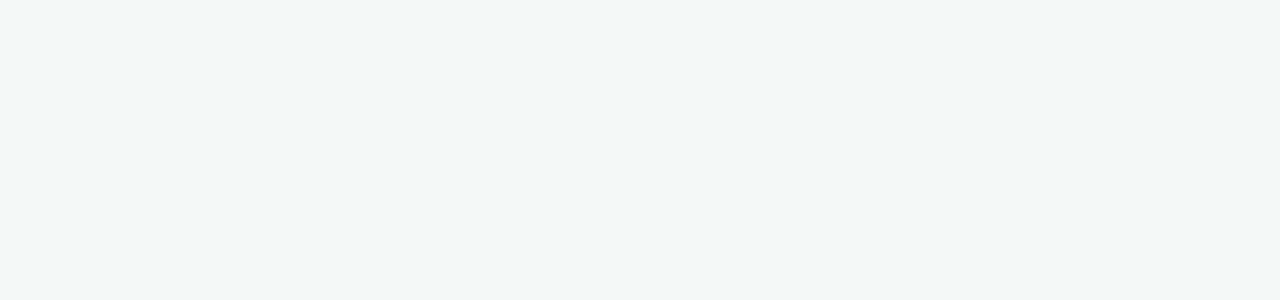
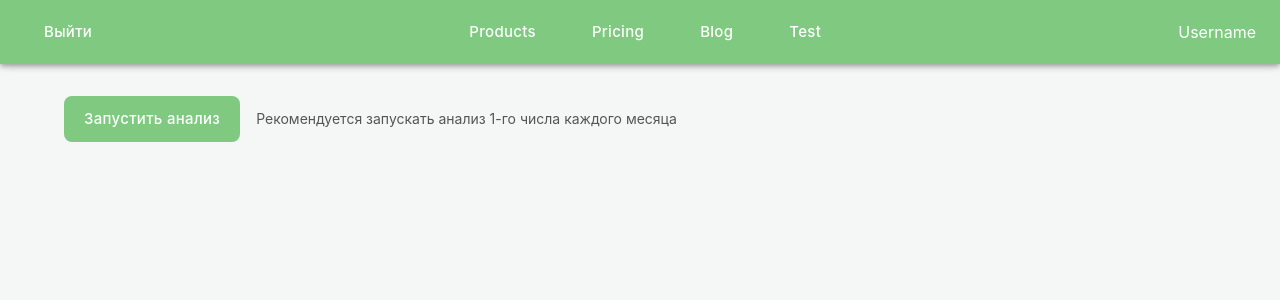
Before and after one commit to MaksimovYuriy/ServiceFlow_front, a React (Vite) app: page /admin/price_analysis in a window 1280 px wide. Before the commit this address had no page. Shown: the top 300 px of the page. Built offline with nearby package versions, Linux system fonts and the light colour scheme.

Commit message:
Страница анализа

```diff
--- /dev/null
+++ b/src/api/hooks/price_analysis/useApplyPrice.ts
@@ -0,0 +1,14 @@
+import { useMutation, useQueryClient } from "@tanstack/react-query";
+import { applyServicePrice } from "../../price_analysis";
+
+export function useApplyPrice() {
+  const queryClient = useQueryClient();
+
+  return useMutation({
+    mutationFn: ({ serviceId, price }: { serviceId: number; price: number }) =>
+      applyServicePrice(serviceId, price),
+    onSuccess: () => {
+      queryClient.invalidateQueries({ queryKey: ["services"] });
+    },
+  });
+}
--- /dev/null
+++ b/src/api/hooks/price_analysis/usePredictions.ts
@@ -0,0 +1,13 @@
+import { useQuery } from "@tanstack/react-query";
+import { fetchPredictions } from "../../price_analysis";
+
+export function usePredictions(polling: boolean) {
+  return useQuery({
+    queryKey: ["predictions"],
+    queryFn: fetchPredictions,
+    enabled: polling,
+    refetchInterval: polling ? 4000 : false,
+    retry: false,
+    staleTime: Infinity,
+  });
+}
--- /dev/null
+++ b/src/api/hooks/price_analysis/useStartAnalysis.ts
@@ -0,0 +1,8 @@
+import { useMutation } from "@tanstack/react-query";
+import { startAnalysis } from "../../price_analysis";
+
+export function useStartAnalysis() {
+  return useMutation({
+    mutationFn: startAnalysis,
+  });
+}
--- /dev/null
+++ b/src/api/price_analysis.ts
@@ -0,0 +1,45 @@
+import { api } from "./middlewares/axios";
+
+/* ===== TYPES ===== */
+
+export interface Prediction {
+  service_id: number;
+  service_title: string;
+  current_price: number;
+  suggested_price: number;
+  difference: number;
+  difference_pct: number;
+  is_active: number;
+}
+
+export interface PredictionsResponse {
+  predictions: Prediction[];
+}
+
+/* ===== START ANALYSIS ===== */
+
+export function startAnalysis() {
+  return api
+    .post<{ status: string }>("/api/price_analysis")
+    .then((response) => response.data);
+}
+
+/* ===== GET PREDICTIONS ===== */
+
+export function fetchPredictions() {
+  return api
+    .get<PredictionsResponse>("/api/price_analysis")
+    .then((response) => response.data.predictions);
+}
+
+/* ===== APPLY PRICE ===== */
+
+export function applyServicePrice(serviceId: number, price: number) {
+  return api.patch(`/api/services/${serviceId}`, {
+    data: {
+      type: "services",
+      id: String(serviceId),
+      attributes: { price },
+    },
+  });
+}
--- a/src/config/adminSections.tsx
+++ b/src/config/adminSections.tsx
@@ -21,4 +21,5 @@
   { title: "Назначение мастеров", path: "/admin/crm/service_masters", icon: <InventoryIcon /> },
   { title: "Расписание мастеров", path: "/admin/crm/master_schedule", icon: <InventoryIcon /> },
   { title: "Аналитика", path: "/admin/crm/atalytic", icon: <BarChartIcon /> },
+  { title: "Анализ цен", path: "/admin/price_analysis", icon: <BarChartIcon /> },
 ];
--- /dev/null
+++ b/src/pages/Crm/PriceAnalysisPage.tsx
@@ -0,0 +1,216 @@
+import {
+  Box,
+  Button,
+  Paper,
+  Typography,
+  Chip,
+  CircularProgress,
+} from "@mui/material";
+import { DataGrid, type GridColDef } from "@mui/x-data-grid";
+import { useState, useCallback, useMemo, useEffect, useRef } from "react";
+import { useQueryClient } from "@tanstack/react-query";
+import Navbar from "../../components/Navbar";
+import { useStartAnalysis } from "../../api/hooks/price_analysis/useStartAnalysis";
+import { usePredictions } from "../../api/hooks/price_analysis/usePredictions";
+import { useApplyPrice } from "../../api/hooks/price_analysis/useApplyPrice";
+import type { Prediction } from "../../api/price_analysis";
+
+const formatPrice = (value: number) =>
+  value.toLocaleString("ru-RU", { maximumFractionDigits: 0 }) + " \u20BD";
+
+const PriceAnalysisPage = () => {
+  const [polling, setPolling] = useState(false);
+  const [analyzing, setAnalyzing] = useState(false);
+  const [appliedIds, setAppliedIds] = useState<Set<number>>(new Set());
+  const [applyingAll, setApplyingAll] = useState(false);
+  const pollingTimer = useRef<ReturnType<typeof setTimeout> | undefined>(undefined);
+
+  const queryClient = useQueryClient();
+  const { mutate: startAnalysis, isPending: isStarting } = useStartAnalysis();
+  const { data: predictions, isError } = usePredictions(polling);
+  const { mutateAsync: applyPrice, isPending: isApplying } = useApplyPrice();
+
+  const hasResults = predictions && predictions.length > 0;
+
+  useEffect(() => {
+    if (hasResults && analyzing) {
+      setPolling(false);
+      setAnalyzing(false);
+    }
+  }, [hasResults, analyzing]);
+
+  useEffect(() => {
+    return () => clearTimeout(pollingTimer.current);
+  }, []);
+
+  const handleStartAnalysis = () => {
+    clearTimeout(pollingTimer.current);
+    setPolling(false);
+    setAnalyzing(true);
+    setAppliedIds(new Set());
+    queryClient.removeQueries({ queryKey: ["predictions"] });
+    startAnalysis(undefined, {
+      onSuccess: () => {
+        pollingTimer.current = setTimeout(() => setPolling(true), 5000);
+      },
+    });
+  };
+
+  const handleApply = useCallback(
+    async (serviceId: number, price: number) => {
+      await applyPrice({ serviceId, price });
+      setAppliedIds((prev) => new Set(prev).add(serviceId));
+    },
+    [applyPrice]
+  );
+
+  const handleApplyAll = useCallback(async () => {
+    if (!predictions) return;
+    setApplyingAll(true);
+    for (const p of predictions) {
+      if (!appliedIds.has(p.service_id)) {
+        await applyPrice({ serviceId: p.service_id, price: p.suggested_price });
+        setAppliedIds((prev) => new Set(prev).add(p.service_id));
+      }
+    }
+    setApplyingAll(false);
+  }, [predictions, appliedIds, applyPrice]);
+
+  const columns: GridColDef[] = useMemo(
+    () => [
+      { field: "service_title", headerName: "Услуга", flex: 1.5 },
+      {
+        field: "current_price",
+        headerName: "Текущая цена",
+        flex: 1,
+        renderCell: (params) => formatPrice(params.value),
+      },
+      {
+        field: "suggested_price",
+        headerName: "Предложенная цена",
+        flex: 1,
+        renderCell: (params) => formatPrice(params.value),
+      },
+      {
+        field: "difference_pct",
+        headerName: "Разница",
+        flex: 0.8,
+        renderCell: (params) => {
+          const value = params.value as number;
+          const color = value > 0 ? "success" : value < 0 ? "error" : "default";
+          const sign = value > 0 ? "+" : "";
+          return <Chip label={`${sign}${value.toFixed(1)}%`} color={color} size="small" />;
+        },
+      },
+      {
+        field: "is_active",
+        headerName: "Статус",
+        flex: 0.7,
+        renderCell: (params) =>
+          params.value === 1 ? (
+            <Chip label="Активна" color="success" size="small" variant="outlined" />
+          ) : (
+            <Chip label="Неактивна" size="small" variant="outlined" />
+          ),
+      },
+      {
+        field: "actions",
+        headerName: "Действие",
+        flex: 0.8,
+        sortable: false,
+        filterable: false,
+        renderCell: (params) => {
+          const id = params.row.service_id as number;
+          if (appliedIds.has(id)) {
+            return (
+              <Chip label="Применено" color="primary" size="small" variant="outlined" />
+            );
+          }
+          return (
+            <Button
+              size="small"
+              variant="contained"
+              disabled={isApplying || applyingAll}
+              onClick={() => handleApply(id, params.row.suggested_price)}
+            >
+              Принять
+            </Button>
+          );
+        },
+      },
+    ],
+    [appliedIds, isApplying, applyingAll, handleApply]
+  );
+
+  const rows = useMemo(
+    () =>
+      (predictions ?? []).map((p: Prediction) => ({
+        id: p.service_id,
+        ...p,
+      })),
+    [predictions]
+  );
+
+  const isAnalyzing = analyzing && !hasResults;
+
+  return (
+    <div>
+      <Navbar />
+
+      <Box sx={{ display: "flex", gap: 2, alignItems: "center", mt: 8 }}>
+        <Button
+          variant="contained"
+          onClick={handleStartAnalysis}
+          disabled={isStarting || isAnalyzing}
+        >
+          Запустить анализ
+        </Button>
+
+        {hasResults && (
+          <Button
+            variant="outlined"
+            onClick={handleApplyAll}
+            disabled={applyingAll || isApplying}
+          >
+            {applyingAll ? "Применяется..." : "Применить все"}
+          </Button>
+        )}
+
+        <Typography variant="body2" color="text.secondary">
+          Рекомендуется запускать анализ 1-го числа каждого месяца
+        </Typography>
+      </Box>
+
+      {isAnalyzing && (
+        <Box sx={{ display: "flex", alignItems: "center", gap: 2, mt: 4 }}>
+          <CircularProgress size={24} />
+          <Typography>Анализ выполняется...</Typography>
+        </Box>
+      )}
+
+      {hasResults && (
+        <Box sx={{ display: "flex", flexDirection: "column", mt: 4 }}>
+          <Paper sx={{ maxWidth: "100%", width: "100vw" }}>
+            <DataGrid
+              rows={rows}
+              columns={columns}
+              disableRowSelectionOnClick
+              getRowClassName={(params) =>
+                params.row.is_active === 0 ? "row-inactive" : ""
+              }
+              sx={{
+                width: "100%",
+                "& .row-inactive": {
+                  color: "text.disabled",
+                  fontStyle: "italic",
+                },
+              }}
+            />
+          </Paper>
+        </Box>
+      )}
+    </div>
+  );
+};
+
+export default PriceAnalysisPage;
--- a/src/routes/AppRouter.tsx
+++ b/src/routes/AppRouter.tsx
@@ -11,6 +11,7 @@
 import MasterSchedulePage from "../pages/Crm/MasterSchedulePage";
 import ClientPage from "../pages/Crm/ClientPage";
 import NotesManagmentPage from "../pages/Dashboard/NotesManagmentPage";
+import PriceAnalysisPage from "../pages/Crm/PriceAnalysisPage";
 
 export function AppRouter() {
   return (
@@ -29,6 +30,7 @@
         <Route path="/admin/crm/service_masters" element={<ServiceMasterPage />} />
         <Route path="/admin/crm/master_schedule" element={<MasterSchedulePage />} />
         <Route path="/admin/notes" element={<NotesManagmentPage />} />
+        <Route path="/admin/price_analysis" element={<PriceAnalysisPage />} />
       </Routes>
     </BrowserRouter>
   );
```
Also changed, not shown: .claude/settings.local.json (added).
